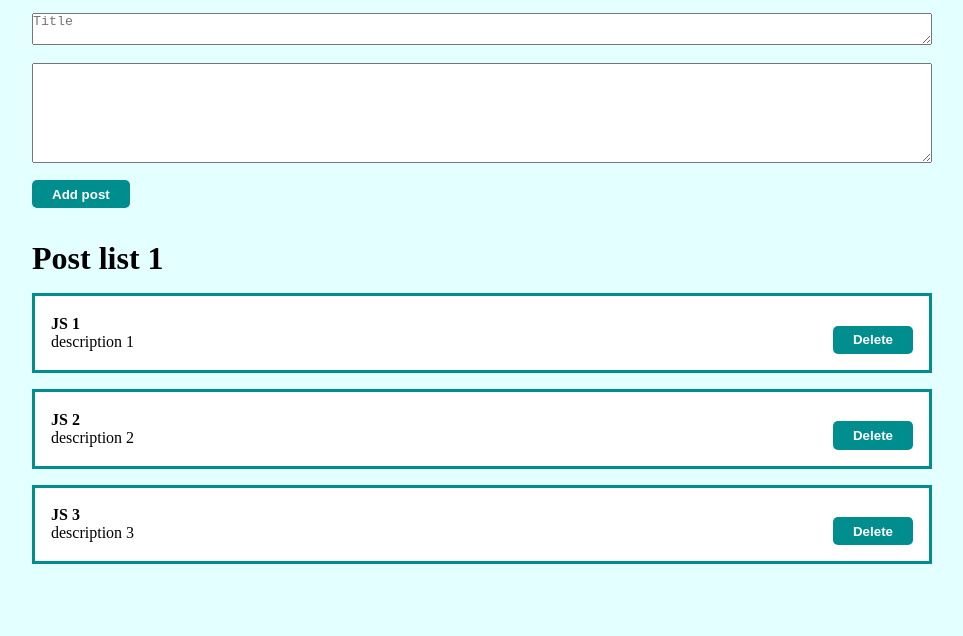
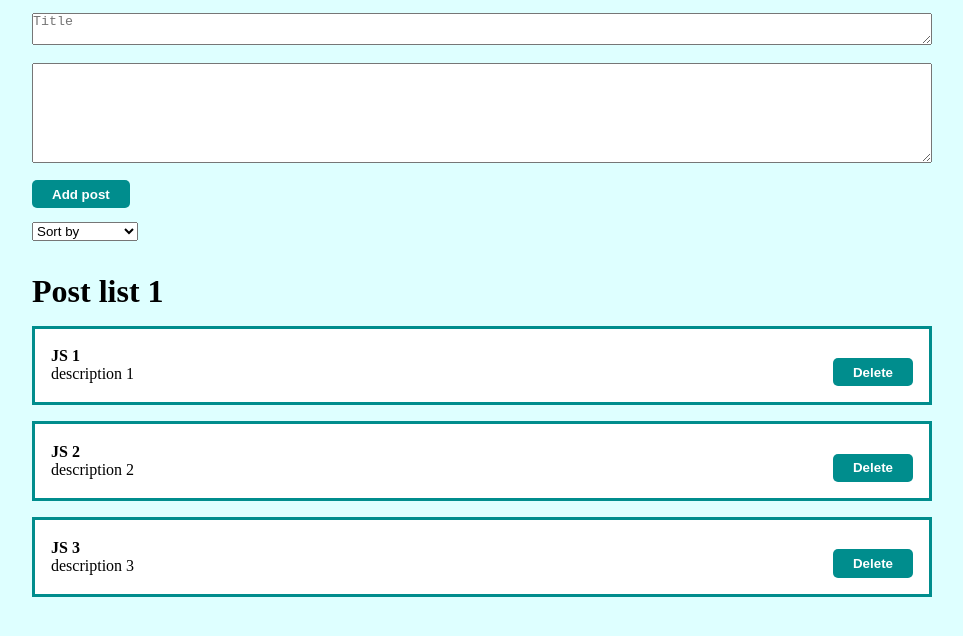
Before and after one commit to NatalliaLanina/Ulbi, a React (Create React App) app: page / in a window 1280 px wide. Shown: the top 636 px of the page, without its empty margins (158-1121 px from the left). Built offline with nearby package versions, Linux system fonts and the light colour scheme.

Commit message:
feat: add sort list

```diff
--- a/src/App.js
+++ b/src/App.js
@@ -2,6 +2,7 @@ import React, {useState} from "react";
 import '../src/styles/App.css';
 import PostList from "./components/PostList";
 import PostForm from "./components/PostForm";
+import MySelect from "./components/UI/select/MySelect";
 
 function App() {
   const [posts, setPosts] = useState([
@@ -9,6 +10,7 @@ function App() {
     {id: 2, title: 'js 2', body: 'description 2'},
     {id: 3, title: 'js 3', body: 'description 3'},
   ])
+  const [selectedSort, setSelectedSort] = useState('')
 
   const createPost = (newPost) => {
     setPosts([...posts, newPost])
@@ -20,7 +22,18 @@ function App() {
   return (
     <div className="app">
       <PostForm create={createPost}/>
-      {posts.length !== 0
+      <div>
+        <MySelect
+          value={selectedSort}
+          onChange={sort => setSelectedSort(sort)}
+          defaultValue='Sort by'
+          options={[
+            {value: 'title', name: 'By name'},
+            {value: 'body', name: 'By description'}
+          ]}
+        />
+      </div>
+      {posts.length
         ? <PostList removePost={removePost} posts={posts} title={'Post list 1'} key={posts.id}/>
         : <h2>No posts</h2>}
     </div>
--- /dev/null
+++ b/src/components/UI/select/MySelect.jsx
@@ -0,0 +1,18 @@
+import React from 'react';
+
+const MySelect = ({options, defaultValue, value, onChange}) => {
+  return (
+    <select
+      value={value}
+      onChange={event => onChange(event.target.value)}
+      name="some"
+      id="111"
+      style={{marginTop: '1em'}}
+    >
+      <option disabled value="">{defaultValue}</option>
+      {options.map(option => <option key={option.value} value={option.value}>{option.name}</option>)}
+    </select>
+  );
+};
+
+export default MySelect;
--- a/src/styles/App.css
+++ b/src/styles/App.css
@@ -4,7 +4,7 @@
     box-sizing: border-box;
 }
 body {
-    background-color: rgba(151, 255, 255, 0.25);
+    background-color: rgba(120, 255, 255, 0.24);
 }
 .app {
     max-width: 900px;
```
